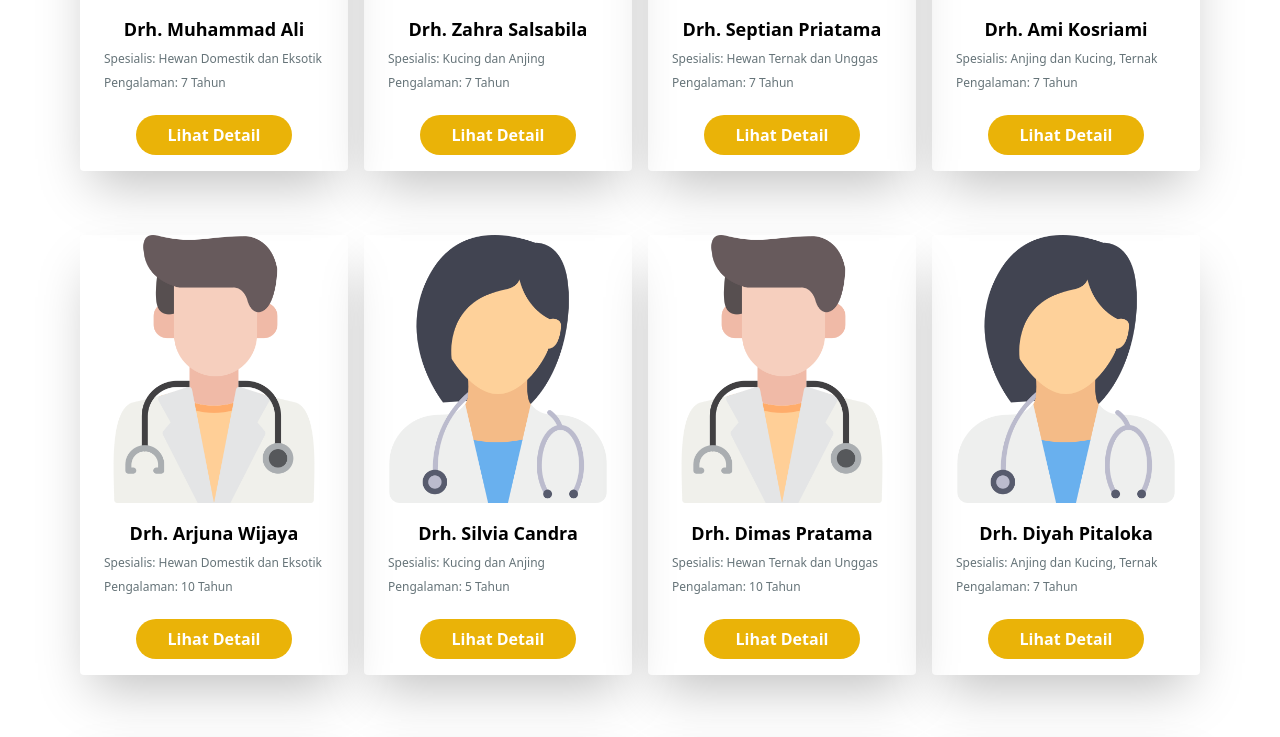
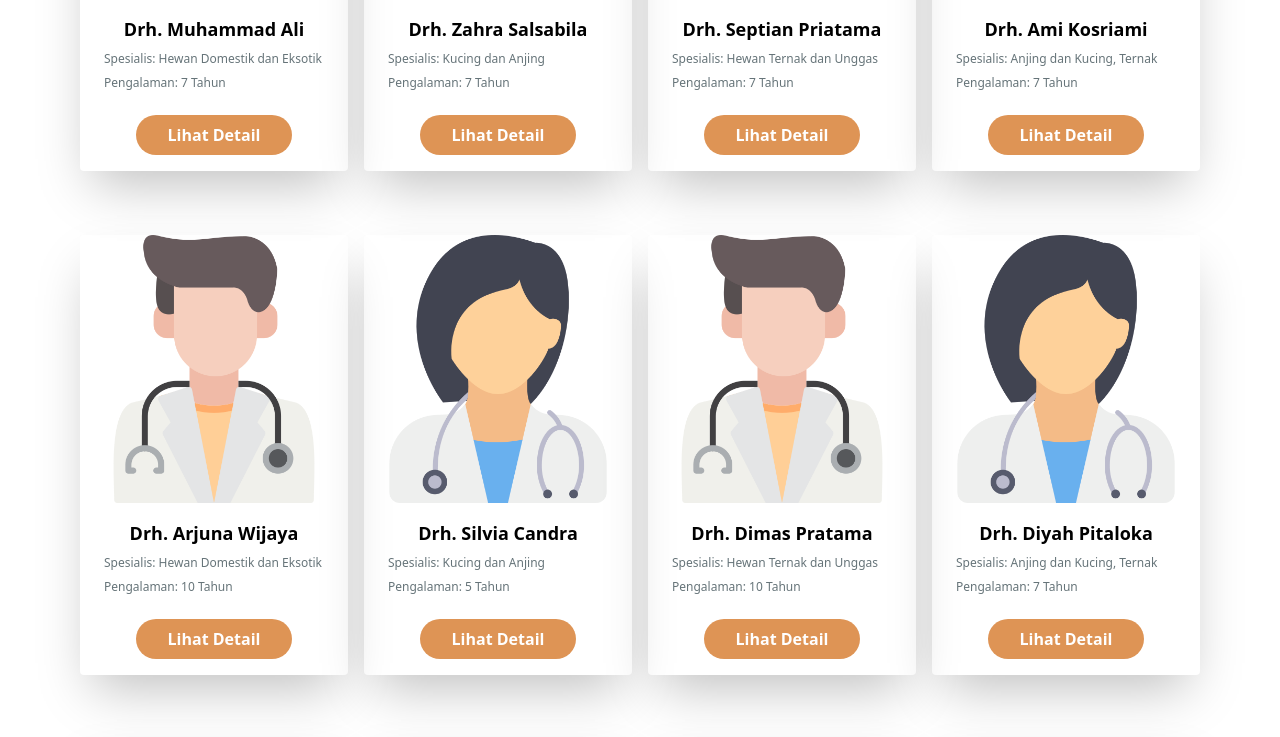
Before and after one commit to yusuf020820/PetPalsCare2, a React (Vite) app: page /Daftar-dokter-hewan in a window 1280 px wide. Shown: the part 804-1541 px from the top of the page. Built offline with nearby package versions, Linux system fonts and the light colour scheme; what tailgrids would draw is missing.

Commit message:
updatedatedate

```diff
--- a/src/pages/DokterHewanPage.jsx
+++ b/src/pages/DokterHewanPage.jsx
@@ -17,7 +17,7 @@ const Card = ({ image, doctorName, specialty, experience }) => (
       <p className="text-[#667479] text-xs mb-4" style={{ textAlign: 'justify' }}>Pengalaman: {experience}</p>
       <div className="flex justify-center mt-2">
         <a href="/Detail-dokter-pria">
-        <button className="bg-yellow-500 hover:bg-yellow-600 text-white font-bold py-2 px-8 rounded-full">Lihat Detail</button>
+        <button className="bg-[#DE9455] hover:bg-[#D68B4B] text-white font-bold py-2 px-8 rounded-full">Lihat Detail</button>
         </a>
       </div>
     </div>
```
